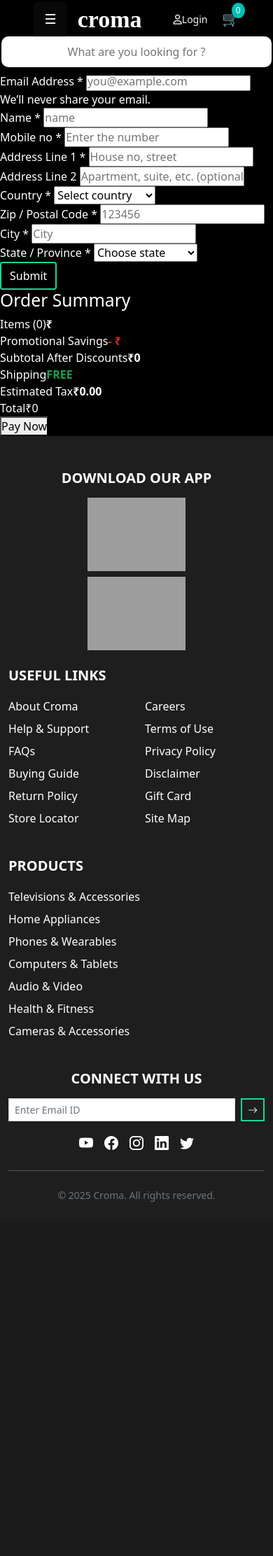
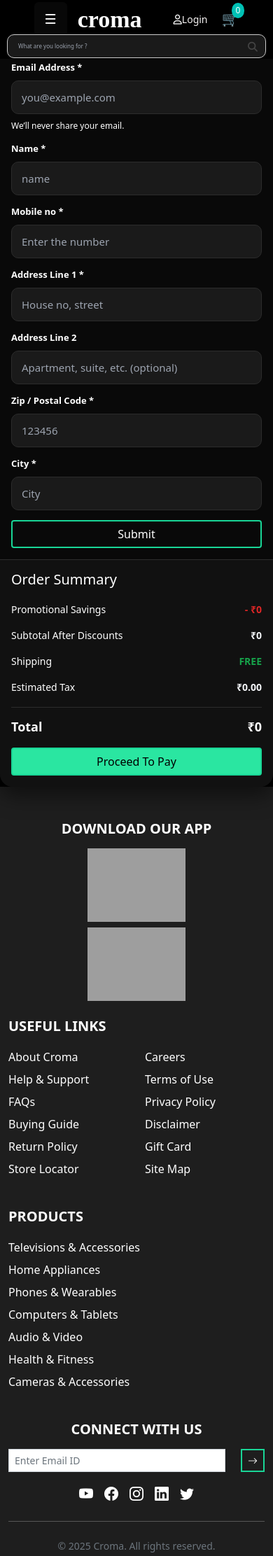
Before and after one commit to Viplovesana/django_major_project, a Django app: page /adress/ in a window 390 px wide. Shown: the top 2223 px of the page at 70% size. Before the commit the page ends 1717 px from the top, so only its background shows below. Run offline with Django 5.2, Linux system fonts and the light colour scheme; some libraries are stand-ins or nearby versions; grey boxes are pictures that could not be loaded.

Commit message:
new commit

```diff
--- a/myapp/views.py
+++ b/myapp/views.py
@@ -155,6 +155,16 @@
     searchdata=req.POST.get("search")
     aquery=Query.objects.filter(Q(email=userdata.email)&Q(query__contains=searchdata))
     return render(req,"user_dashboard.html",{"userpro":userdata,"aquery":aquery})
+
+def menusearch(req):
+    if req.method == "POST":
+        searchinp = req.POST.get("search")
+        inputsearch =Productinfo.objects.filter(Q(pro_name__icontains=searchinp) & Q(pro_disc__icontains=searchinp)  )
+        return render(req, "allproducts.html", {
+        "product": inputsearch,})
+    return render(req, "home.html" )
+
+
 
 
 
--- a/project/urls.py
+++ b/project/urls.py
@@ -37,6 +37,8 @@
     path('delete/<int:id>/<int:pk>', views.delete, name='delete'),
     path('search/<int:pk>/', views.search, name='search'),
 
+    path('searchproduct/', views.menusearch, name='menusearch'),
+
     path('proform/', views.proform, name='proform'),
     path('additem/', views.additem, name='additem'),
     path('dash/', views.dash, name='dash'),
@@ -48,4 +50,5 @@
     path('adress/', views.checkout, name='checkout'),
     path('payment/',views.payment,name='payment'),
     path('paymenthandle/',views.paymenthandle,name='paymenthandle'),
+
 ]+ static(settings.MEDIA_URL, document_root=settings.MEDIA_ROOT)
--- a/static/css/address.css
+++ b/static/css/address.css
@@ -1,13 +1,11 @@
-
-
 :root {
-  --bg: #f5f6fa;
-  --card: #ffffff;
-  --line: #e7e9ef;
-  --text: #1f2937;
-  --muted: #6b7280;
-  --primary: #0636f4df;
-  --primary-weak: rgba(39,174,96,.15);
+  --bg: #050505 !important;
+  --card: #090909;
+  --line: #2c2c2c;  /* darker line for dark mode */
+  --text: #f3f5f8 !important;
+  --muted: #9ca3af;
+  --primary: #4f46e5;
+  --primary-weak: rgba(79,70,229,.2);
   --danger: #ef4444;
 }
 
@@ -16,7 +14,7 @@
 }
 body {
   background: var(--bg);
-  font-family: Poppins, system-ui, -apple-system, Segoe UI, Roboto, "Helvetica Neue", Arial, "Noto Sans", "Apple Color Emoji", "Segoe UI Emoji";
+  font-family: Poppins, system-ui, -apple-system, Segoe UI, Roboto, "Helvetica Neue", Arial, "Noto Sans";
   color: var(--text);
   -webkit-font-smoothing: antialiased;
   -moz-osx-font-smoothing: grayscale;
@@ -26,28 +24,29 @@
   width: min(1200px, 100%);
   margin-inline: auto;
   display: grid;
+  color: var(--text);
   grid-template-columns: 1fr;
   background: var(--card);
   border-radius: 18px;
   overflow: hidden;
-  box-shadow: 0 12px 30px rgba(0,0,0,.08);
+  box-shadow: 0 12px 30px rgba(0,0,0,.5);
   animation: fade-in .6s ease both;
-
+}
 
 .form {
   padding: clamp(16px, 3.5vw, 36px);
 }
 .summary {
   padding: clamp(16px, 3.5vw, 36px);
-  background: #fbfbfc;
+  background: #111; /* dark panel instead of white */
   border-top: 1px solid var(--line);
 }
+
 /* split layout on larger screens */
-
-
 h2 {
   font-size: clamp(20px, 2vw, 26px);
   margin: 0 0 12px;
+  color: var(--text);
 }
 .sub {
   margin-bottom: 14px;
@@ -77,7 +76,7 @@
 label {
   font-weight: 600;
   font-size: 13px;
-  color: #374151;
+  color: var(--text); /* changed from dark to light */
 }
 input,
 select {
@@ -86,21 +85,20 @@
   padding: 12px 14px;
   border: 1px solid var(--line);
   border-radius: 10px;
-  background: #fff;
+  background: #1a1a1a;  /* dark input bg */
   font-size: 15px;
+  color: var(--text);   /* light text */
   outline: none;
   transition: border-color .2s ease, box-shadow .2s ease, background-color .2s ease;
 }
 input::placeholder {
-  color: #9ca3af;
+  color: var(--muted);
 }
 input:focus,
 select:focus {
   border-color: var(--primary);
   box-shadow: 0 0 0 4px var(--primary-weak);
-  /* no transform here to prevent mobile overflow */
 }
-
 
 input:invalid:focus {
   border-color: var(--danger);
@@ -111,17 +109,16 @@
   color: var(--muted);
 }
 
-
 .line {
   display: flex;
   justify-content: space-between;
   gap: 12px;
   padding: 8px 0;
   font-size: 14px;
-  color: #374151;
+  color: var(--muted);
 }
 .line strong {
-  color: #111827;
+  color: var(--text);
 }
 .total {
   margin-top: 10px;
@@ -131,6 +128,7 @@
   justify-content: space-between;
   font-weight: 700;
   font-size: 18px;
+  color: var(--text);
 }
 
 .btn-pay {
@@ -148,12 +146,12 @@
   color: #fff;
   font-weight: 600;
   font-size: 16px;
-  box-shadow: 0 8px 18px rgba(39,174,96,.25);
+  box-shadow: 0 8px 18px rgba(79,70,229,.25);
   transition: transform .15s ease, box-shadow .15s ease, background .15s ease;
 }
 .btn-pay:hover {
   transform: translateY(-2px);
-  box-shadow: 0 12px 26px rgba(39,174,96,.28);
+  box-shadow: 0 12px 26px rgba(79,70,229,.35);
 }
 .btn-pay:active {
   transform: translateY(0);
@@ -173,7 +171,6 @@
   to   { opacity: 1; transform: none; }
 }
 
-}
 @media (min-width: 960px) {
   .checkout {
     grid-template-columns: 2fr 1fr;
--- a/static/css/style.css
+++ b/static/css/style.css
@@ -51,34 +51,54 @@
     }
 
     /* Search Bar */
+.search-form {
+  width: 500px;                /* form full width lega */
+  display: flex;
+  justify-content: center;    /* center me rahega */
+}
+
 .search-bar {
-      flex: 1;
+  display: flex;
   align-items: center;
-      text-align: center;
-      max-width: 500px;
-
-      /* margin: 0 20px; */
-      display: flex;
+  width: 100%;
+  max-width: 500px;           /* maximum width fix */
+  position: relative;
 }
 
 .search-bar input {
-              align-items: center;
-      text-align: center;
-      width: 100%;
-      padding: 10px 15px;
+  flex: 1;
+  padding: 10px 45px 10px 15px;
   border-radius: 10px;
-      /* margin: 0px 6px; */
   border: none;
   outline: none;
+  font-size: 15px;
 }
 
+.search-bar button {
+  position: absolute;
+  right: 12px;
+  top: 50%;
+  transform: translateY(-50%);
+  border: none;
+  background: transparent;
+  cursor: pointer;
+  font-size: 16px;
+  color: #444;
+}
+
+    #search-icon{
+      color: #000 !important;
+      position: relative;
+      left: 94%;
+    }
+/*
     .search-bar button {
       padding: 10px 15px;
       background: #fff;
       border: none;
       border-radius: 0 6px 6px 0;
       cursor: pointer;
-    }
+    } */
 
     /* Right Section */
     .navbar-right {
@@ -104,9 +124,12 @@
       padding: 2px 6px;
       border-radius: 50%;
     }
-    #bottomsearch{
+    .search-form-small{
+
         display: none;
     }
+
+
 
 
 /* Dropdown menu CSS is start here */
@@ -203,11 +226,60 @@
       .navbar-right span.location {
         display: none; /* hide location on mobile */
       }
-      #bottomsearch{
-        display: block !important;
-        padding: 2px;
-        margin-top: -1%;
 
+
+      /* Hide by default */
+.search-form-small {
+  display: none;
+}
+
+/* Small screen me show karo */
+@media (max-width: 768px) {
+  .search-form-small {
+    display: block;
+    padding: 10px;
+    width: 100%;
+    height:30px;
+
+
+    /* margin-bottom: 4px; */
+  }
+
+  .bottomsearch {
+    position: relative;
+    bottom: 15px;
+    display: flex;
+    align-items: center;
+    width: 100%;
+  }
+
+  .bottomsearch input {
+    width: 100%;
+    padding: 10px 45px 10px 15px;
+    border-radius: 10px;
+    border: 1px solid #ccc;
+    outline: none;
+    font-size: 8px;
+
+  }
+
+  .bottomsearch button {
+    position: absolute;
+    right: 12px;
+    top: 50%;
+    transform: translateY(-50%);
+    border: none;
+    background: transparent;
+    cursor: pointer;
+    font-size: 14px;
+    color: #444;
+  }
+}
+
+/* Desktop pe normal search-bar hi chalegi */
+
+      .search-form{
+        display: none;
       }
       .link1 span{
         display: none !important;
--- a/templates/adress.html
+++ b/templates/adress.html
@@ -8,18 +8,19 @@
 {% endblock title %}
 
 {% block link %}
-  <link rel="stylesheet" href="{% static 'CSS/address.css' %}">
+  <link rel="stylesheet" href="{% static 'css/address.css' %}">
   <link href="https://fonts.googleapis.com/css2?family=Poppins:wght@400;600&display=swap" rel="stylesheet" />
 
   {% endblock link %}
 
 {% block content %}
+  <link rel="stylesheet" href="{% static 'css/address.css' %}">
 
   <main class="checkout">
     <!-- === Billing Address === -->
 <section class="form">
   <h2>Billing Address</h2>
-  <p class="sub">We’ll use this information to send your receipt & updates.</p>
+  <p class="sub">ENTER SHIPPING INFORMATION.</p>
 
   <form action="/submit-billing" method="POST">
     <div class="field full">
@@ -48,7 +49,7 @@
       <input id="addr2" name="address2" type="text" value="" placeholder="Apartment, suite, etc. (optional)">
     </div>
 
-    <div class="field">
+    <!-- <div class="field">
       <label for="country">Country *</label>
       <select id="country" name="country" required>
         <option value="" selected disabled>Select country</option>
@@ -57,7 +58,7 @@
         <option value="United Kingdom">United Kingdom</option>
         <option value="Canada">Canada</option>
       </select>
-    </div>
+    </div> -->
 
     <div class="field">
       <label for="zip">Zip / Postal Code *</label>
@@ -69,7 +70,7 @@
       <input id="city" name="city" type="text" value="" placeholder="City" required>
     </div>
 
-    <div class="field">
+    <!-- <div class="field">
       <label for="state">State / Province *</label>
       <select id="state" name="state" required>
         <option value="" selected disabled>Choose state</option>
@@ -84,26 +85,27 @@
         <option value="Gujrat">Gujrat</option>
         <option value="Chattishgarh">Chattishgarh</option>
       </select>
-    </div>
+    </div> -->
      <div class="field full">
     <button type="submit" class="btn btn-primary">Submit</button>
   </div>
   </form>
+
 </section>
+
+
 
     <!-- === Order Summary === -->
     <aside class="summary">
       <h2>Order Summary</h2>
-      <div class="line"><span>Items ({{count}})</span><strong>₹{{totalmrp}}</strong></div>
-      <div class="line"><span>Promotional Savings</span><strong style="color:#dc2626">- ₹{{savings}}</strong></div>
+
+      <div class="line"><span>Promotional Savings</span><strong style="color:#dc2626">- ₹{{totalsavings}}</strong></div>
       <div class="line"><span>Subtotal After Discounts</span><strong>₹{{totalprice}}</strong></div>
       <div class="line"><span>Shipping</span><strong style="color:#16a34a">FREE</strong></div>
       <div class="line"><span>Estimated Tax</span><strong>₹0.00</strong></div>
       <div class="total"><span>Total</span><span>₹{{totalprice}}</span></div>
-    <form action="{% url 'payment' %}" method="post" enctype="multipart/form-data">
-        {% csrf_token %}
-        <input type="number" name="amount" value="{{totalprice}}" id="" hidden>
-      <button class="btn-pay" type="submit">Pay Now</button>
+     <form action="{% url 'payment' %}">
+        <button class="btn btn-success w-100 mt-3 text-black cheack-out" >Proceed To Pay</button>
       </form>
       {% if payment %}
          <form action="{% url 'paymenthandle' %}" method="post" enctype="multipart/form-data">
--- a/templates/base.html
+++ b/templates/base.html
@@ -174,9 +174,16 @@
     </div>
 
     <!-- Search -->
-    <div class="search-bar" id="topsearch">
-      <input type="text" placeholder="What are you looking for ?">
-    </div>
+
+<form action="{% url 'menusearch' %}" method="POST" enctype="multipart/form-data" class="search-form">
+  {% csrf_token %}
+  <div class="search-bar">
+    <input type="search" name="search" placeholder="What are you looking for ?" required>
+    <button type="submit"><i class="fa-solid fa-magnifying-glass"></i></button>
+  </div>
+</form>
+
+
 
     <!-- Right -->
     <div class="navbar-right">
@@ -203,10 +210,12 @@
   </nav>
 
         <!-- Search -->
-    <div class="search-bar " id="bottomsearch">
-
-      <input type="text" placeholder="What are you looking for ?">
-    </div>
+  <form action="#" method="GET" class="search-form-small">
+  <div class="bottomsearch">
+    <input type="text" name="q" placeholder="What are you looking for ?" required>
+    <button type="submit"><i class="fa-solid fa-magnifying-glass"></i></button>
+  </div>
+</form>
 
 </div>
 
```
Also changed, not shown: other parts of static/css/style.css (+35 -6 lines), templates/admin_dashboard.html (+8 -2 lines), db.sqlite3. Lines whose indentation alone changed are shown as unchanged.
